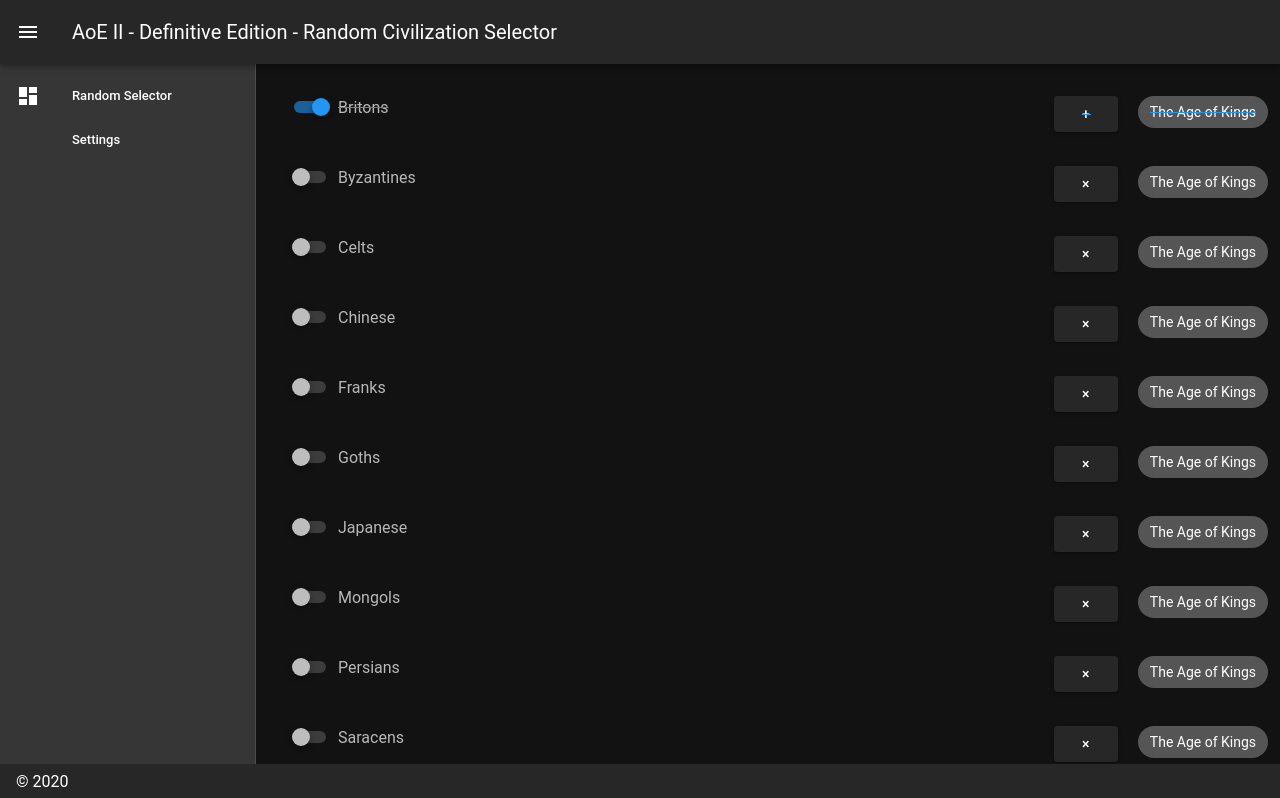
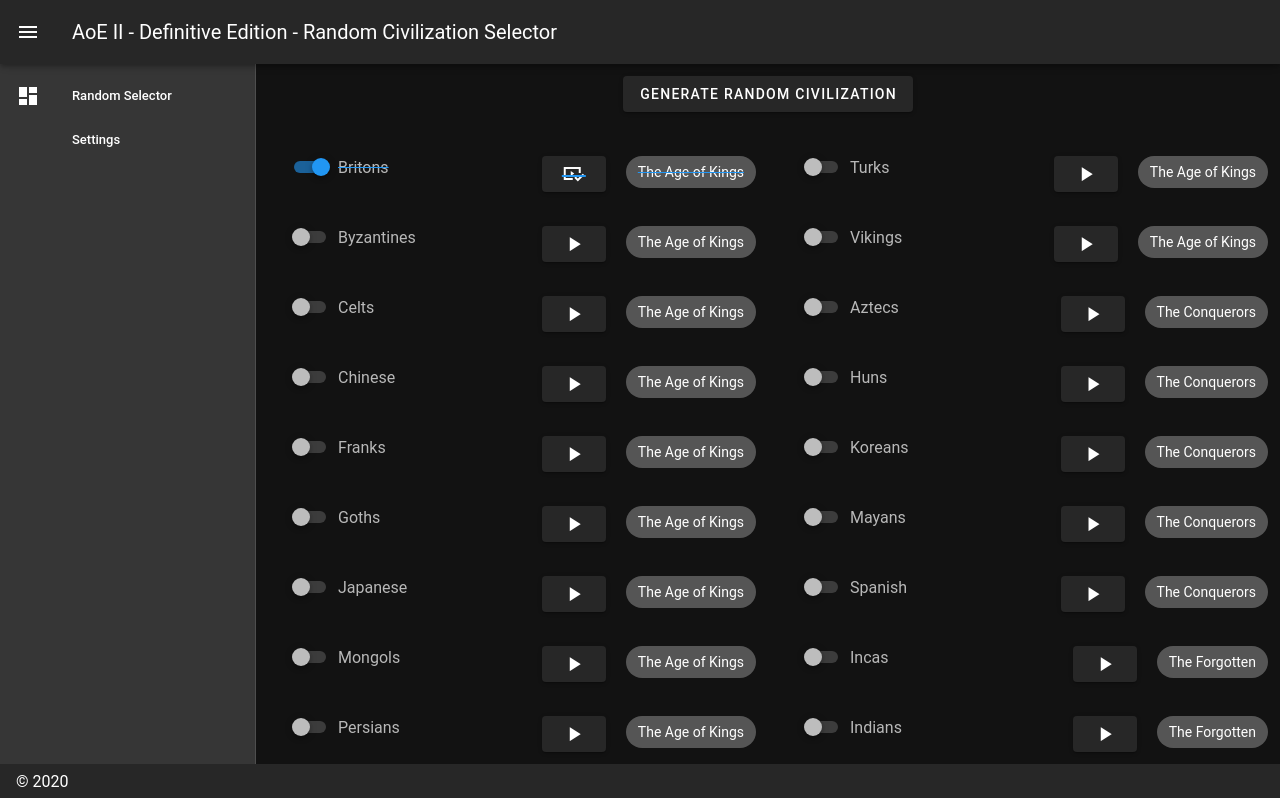
Before and after one commit to kummerer94/aoe2-random-civ-selector, a Vue app in the folder aoe2-random-civ/: page / in a window 1280 px wide. Shown: the top 798 px of the page. Built offline with nearby package versions, Linux system fonts and the light colour scheme; a small style sheet from the web is missing.

Commit message:
Implement random selection and error message when no more civ is available

```diff
--- a/aoe2-random-civ/src/App.vue
+++ b/aoe2-random-civ/src/App.vue
@@ -32,9 +32,24 @@
     <v-content>
       <v-container fluid>
         <v-row>
-          <v-col>
+          <v-col align="center">
+            <v-btn @click="generateRandomCiv()">Generate Random Civilization</v-btn>
+          </v-col>
+          <v-col align="center" v-if="selectedCiv.name !== ''">
+            <v-btn @click="chooseSelectedCiv()">Play this civilization</v-btn>
+          </v-col>
+        </v-row>
+
+        <v-row v-if="selectedCiv.name !== ''">
+          <v-col align="center">
+            <v-chip color="primary" large class="mx-5">{{ selectedCiv.name }}</v-chip>
+          </v-col>
+        </v-row>
+
+        <v-row>
+          <v-col v-for="(civs, index) in this.splitCivilizations" :key="index">
             <ul>
-              <v-row dense v-for="civ in civilizations" :key="civ.name" justify="space-around">
+              <v-row dense v-for="civ in civs" :key="civ.name" justify="space-around">
                 <v-col>
                   <v-switch
                     :style="civ.isExcluded ? 'text-decoration: line-through' : ''"
@@ -48,21 +63,33 @@
                         dense
                         class="mx-5"
                         style="text-decoration: none !important"
+                        title="Remove from rotation: mark as played"
                         @click="civ.wasSelectedBefore = !civ.wasSelectedBefore"
-                      >&times;</v-btn>
+                      >
+                        <v-icon>mdi-play</v-icon>
+                      </v-btn>
                       <v-btn
                         class="mx-5"
                         style="text-decoration: none !important"
                         v-else
                         dense
+                        title="Take back into rotation"
                         @click="civ.wasSelectedBefore = !civ.wasSelectedBefore"
-                      >+</v-btn>
-                      <v-chip>{{ civ.dlc }}</v-chip>
+                      >
+                        <v-icon>mdi-play-protected-content</v-icon>
+                      </v-btn>
+                      <v-chip :color="civ.name == selectedCiv.name ? 'primary' : ''">{{ civ.dlc }}</v-chip>
                     </template>
                   </v-switch>
                 </v-col>
               </v-row>
             </ul>
+          </v-col>
+        </v-row>
+
+        <v-row>
+          <v-col>
+            <v-btn color="error" @click="resetSelection()">Reset</v-btn>
           </v-col>
         </v-row>
       </v-container>
@@ -83,10 +110,56 @@
   },
   data: () => ({
     drawer: null,
-    civilizations: civilizations
+    civilizations: civilizations,
+    selectedCiv: {
+      name: "",
+      wasSelectedBefore: false,
+      isExcluded: false,
+      dlc: ""
+    }
   }),
+  methods: {
+    generateRandomCiv() {
+      let possibleCivilizations = this.civilizations.filter(
+        civ => !civ.wasSelectedBefore && !civ.isExcluded
+      );
+      if (possibleCivilizations.length == 0) {
+        // TODO: Better error message (use modal window)
+        alert("No more available civs.");
+      } else {
+        this.selectedCiv =
+          possibleCivilizations[
+            Math.floor(Math.random() * possibleCivilizations.length)
+          ];
+      }
+    },
+    chooseSelectedCiv() {
+      this.selectedCiv.wasSelectedBefore = true;
+    },
+    resetSelection() {
+      // TODO: Ask for confirmation
+      this.civilizations.map(civ => (civ.wasSelectedBefore = false));
+    },
+    load() {
+      // TODO: load from local storage
+    },
+    save() {
+      // TODO: save to local storage
+    }
+  },
   created() {
     this.$vuetify.theme.dark = true;
+  },
+  computed: {
+    splitCivilizations() {
+      let cols = 3;
+      let N = Math.ceil(this.civilizations.length / cols);
+      let splitCiv = [];
+      for (let index = 0; index < this.civilizations.length; index += N) {
+        splitCiv.push(this.civilizations.slice(index, index + N));
+      }
+      return splitCiv;
+    }
   }
 };
 </script>
```
